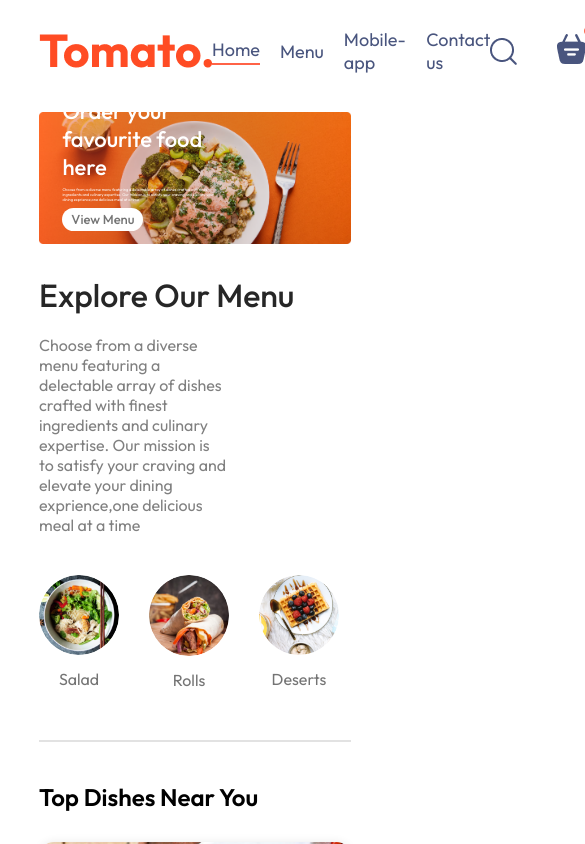
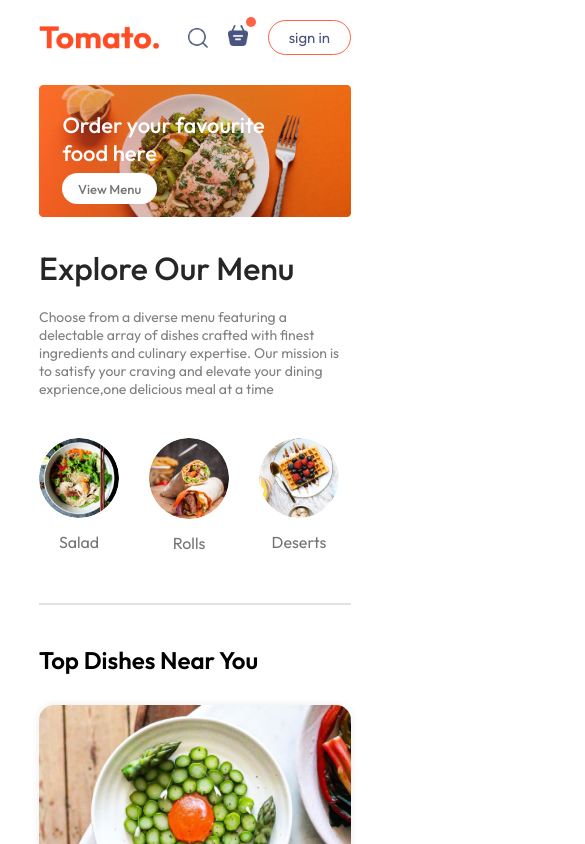
Before and after one commit to Shaurya0786/Food-Delivery-Application, a React (Vite) app in the folder frontend/: page / in a window 390 px wide. Shown: the top 844 px of the page, 585 px wide, since content can reach past the window. Built offline with nearby package versions, Linux system fonts and the light colour scheme.

Commit message:
Completed Home page

```diff
--- /dev/null
+++ b/frontend/src/components/AppDownload/AppDownload.css
@@ -0,0 +1,27 @@
+.app-download{
+    display: flex;
+    flex-direction: column;
+    align-items: center;
+    margin: auto auto;
+    margin-top: 100px;
+    font-size: max(3vw,20px);
+    text-align: center;
+}
+
+.app-download-platforms{
+    display: flex;
+    justify-content: center;
+    gap: max(2vw,10px);
+    margin-top: 40px;
+}
+
+.app-download-platforms img{
+    width: max(30vw,120px);
+    max-width: 180px;
+    transition: 0.7s;
+    cursor: pointer;
+}
+
+.app-download-platforms img:hover{
+    transform: scale(1.05);
+}
--- /dev/null
+++ b/frontend/src/components/AppDownload/AppDownload.jsx
@@ -0,0 +1,18 @@
+import React from 'react'
+import './AppDownload.css'
+import { assets } from '../../assets/assets'
+
+
+const AppDownload = () => {
+  return (
+    <div className='app-download' id='app-download'>
+        <p>For Better Experience Download <br /> Tomato App</p>
+        <div className="app-download-platforms">
+            <img src={assets.play_store} alt="" />
+            <img src={assets.app_store} alt="" />
+        </div>
+    </div>
+  )
+}
+
+export default AppDownload
--- a/frontend/src/components/ExploreMenu/ExploreMenu.css
+++ b/frontend/src/components/ExploreMenu/ExploreMenu.css
@@ -51,3 +51,9 @@
     border: 4px solid tomato;
     padding: 1px;
 }
+@media (max-width:1050px){
+    .explore-menu-text{
+        max-width: 100%;
+        font-size: 14px;
+    }
+}
--- a/frontend/src/components/Footer/Footer.jsx
+++ b/frontend/src/components/Footer/Footer.jsx
@@ -4,7 +4,7 @@
 
 const Footer = () => {
   return (
-    <div className='footer'>
+    <div className='footer' id='footer'>
       <div className="footer-content">
       <div className="footer-content-left">
         <img src={assets.logo} alt="" />
--- a/frontend/src/components/Footer/footer.css
+++ b/frontend/src/components/Footer/footer.css
@@ -41,3 +41,13 @@
     margin: 2px 0px;
     height: 2px;
 }
+@media (max-width:750px){
+    .footer-content{
+        display: flex;
+        flex-direction: column;
+        gap: 35px;
+    }
+    .footer-content-right {
+        text-align: center;
+    }
+}
--- a/frontend/src/components/Header/header.css
+++ b/frontend/src/components/Header/header.css
@@ -38,3 +38,19 @@
     border-radius: 50px;
     cursor: pointer;
 }
+@media (max-width:1050px){
+    .header-contents{
+        max-width: 45%;
+    }
+}
+@media (max-width:750px){
+    .header-contents{
+        max-width: 65%;
+    }
+    .header-contents p{
+        display: none;
+    }
+    .header-contents button{
+        padding: 2vw 4vw ;
+    }
+}
--- a/frontend/src/components/navbar/Navbar.jsx
+++ b/frontend/src/components/navbar/Navbar.jsx
@@ -1,5 +1,6 @@
 import React, { useState } from 'react'
 import { assets } from '../../assets/assets'
+import {Link} from 'react-router-dom'
 import './navbar.css'
 
 function Navbar () {
@@ -13,10 +14,10 @@
     <div className='navbar'>
       <img src={assets.logo} alt="" className='logo w-37'/>
       <ul className='navbar-menu' >
-        <li onClick={setNavMenu} className={menu=="Home"?"active":""} >Home</li>
-        <li onClick={setNavMenu} className={menu=="Menu"?"active":""}  >Menu</li>
-        <li onClick={setNavMenu} className={menu=="Mobile-app"?"active":""}>Mobile-app</li>
-        <li onClick={setNavMenu} className={menu=="Contact us"?"active":""}>Contact us</li>
+        <Link to='/' onClick={setNavMenu} className={menu=="Home"?"active":""} >Home</Link>
+        <a  href="#explore-menu" onClick={setNavMenu} className={menu=="Menu"?"active":""}  >Menu</a>
+        <a href="#footer"  onClick={setNavMenu} className={menu=="Contact us"?"active":""}>Contact us</a>
+        <a  href="#app-download" onClick={setNavMenu} className={menu=="Mobile-app"?"active":""}>Mobile-app</a>
       </ul>
       <div className="navbar-right">
         <img src={assets.search_icon} alt="" />
--- a/frontend/src/components/navbar/navbar.css
+++ b/frontend/src/components/navbar/navbar.css
@@ -40,11 +40,9 @@
 .navbar-basket-icon{
     position: relative;
 }
-
 .navbar li{
     cursor: pointer;
 }
-
 .navbar-basket-icon .dot{
     position: absolute;
     min-width: 10px;
@@ -54,3 +52,46 @@
     border-radius: 20px;
     background-color: tomato;
 }
+@media (max-width:1050px){
+    .navbar .logo{
+        width: 140px;
+    }
+    .navbar-menu{
+        gap: 20px;
+        font-size: 17px;
+    }
+    .navbar-right{
+        gap: 30px;
+    }
+    .navbar-right img{
+        width: 22px;
+    }
+    .navbar-right button{
+        padding: 8px 25px ;
+    }
+}
+@media (max-width:900px){
+    .navbar .logo{
+        width: 120px;
+    }
+    .navbar-menu{
+        gap: 15px;
+        font-size: 16px;
+    }
+    .navbar-right{
+        gap: 20px;
+    }
+    .navbar-right img{
+        width: 20px;
+    }
+    .navbar-right button{
+        padding: 7px 20px;
+        font-size: 15px;
+    }
+}
+@media (max-width:750px){
+    .navbar-menu{
+        display: none;
+    }
+
+}
--- a/frontend/src/index.css
+++ b/frontend/src/index.css
@@ -5,6 +5,7 @@
   margin: 0;
   box-sizing: border-box;
   font-family: Outfit;
+  scroll-behavior: smooth;
 }
 body{
   min-height: 100vh;
--- a/frontend/src/pages/Home/Home.jsx
+++ b/frontend/src/pages/Home/Home.jsx
@@ -4,6 +4,7 @@
 import ExploreMenu from '../../components/ExploreMenu/ExploreMenu'
 import FoodDisplay from '../../components/FoodDisplay/FoodDisplay'
 import Footer from '../../components/Footer/Footer'
+import AppDownload from '../../components/AppDownload/AppDownload'
 
 function Home(){
 
@@ -14,6 +15,7 @@
         <Header/>
         <ExploreMenu category={category} setCategory={setCategory}/>
         <FoodDisplay category={category} />
+        <AppDownload/>
     </div>
   )
 }
```
